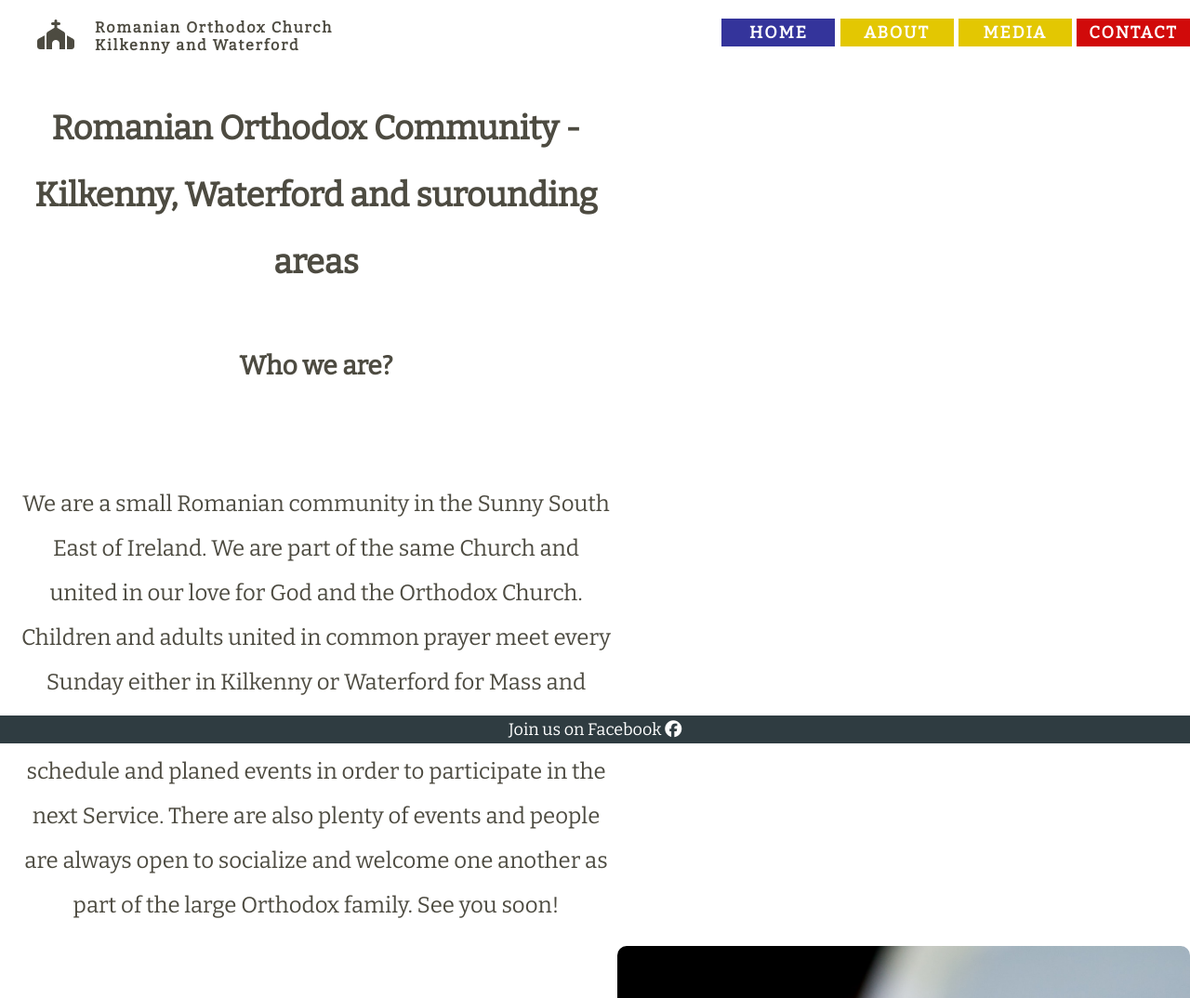
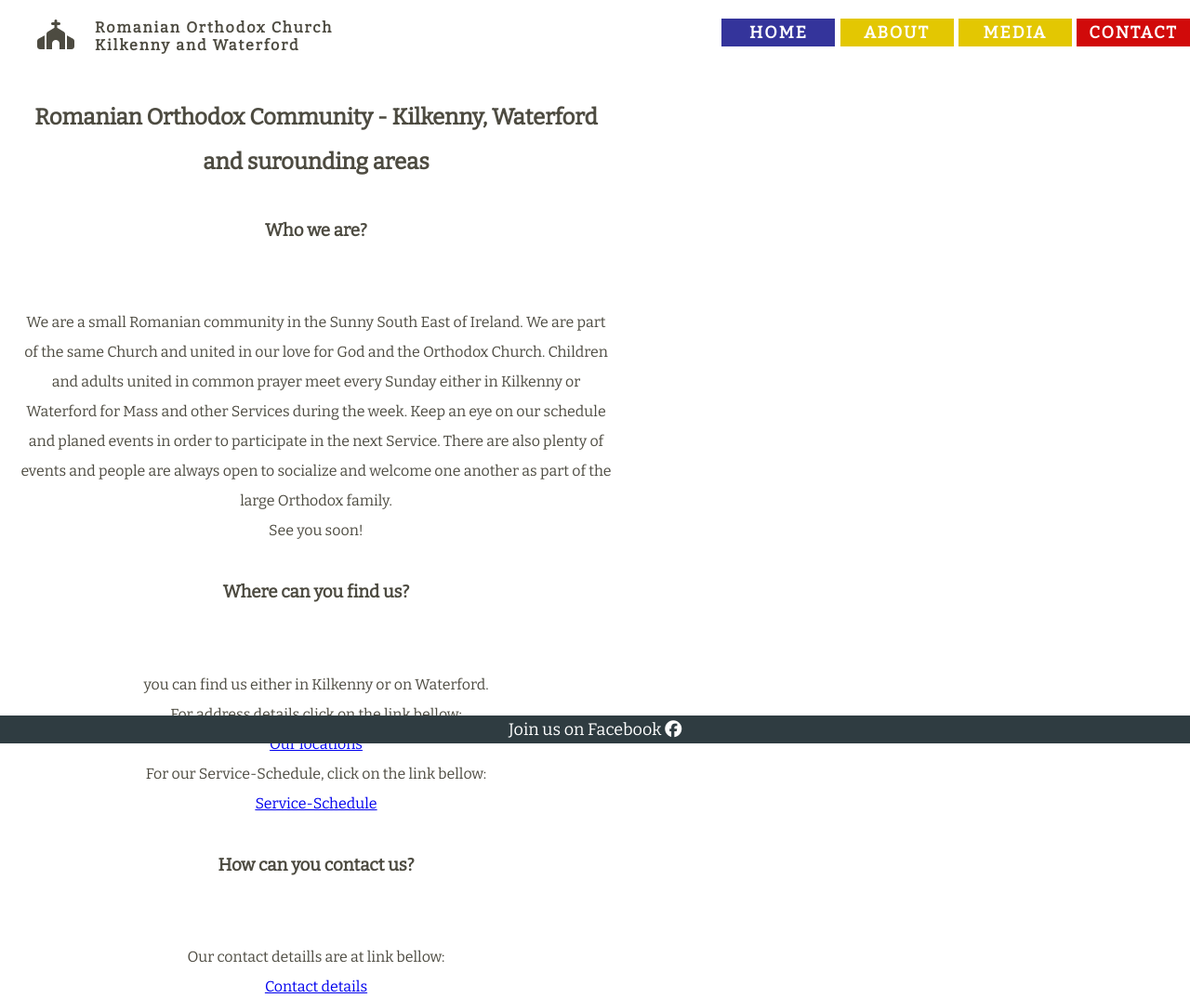
Before and after one commit to Code-Institute-Submissions/mtopircean-project1, a plain HTML site: page about.html in a window 1280 px wide. Shown: the top 1074 px of the page at 93% size. Drawn offline with nearby package versions, Linux system fonts and the light colour scheme.

Commit message:
added contact and location details to about page with links, styled text and arranged photo

```diff
--- a/about.html
+++ b/about.html
@@ -56,8 +56,31 @@
                 Keep an eye on our schedule and planed events in order to participate in the next Service.
                 There are also plenty of events and people are always open to socialize and welcome one another as part
                 of the large Orthodox family.
-
+<br>
                 See you soon!
+            </p>
+            <br>
+            <h3>Where can you find us?</h3>
+            <br>
+            <br>
+            <p>you can find us either in Kilkenny or on Waterford.
+                <br>
+                For address details click on the link bellow:
+                <br>
+                <a href="contact.html">Our locations</a>
+                <br>
+                For our Service-Schedule, click on the link bellow:
+                <a href="index.html">
+                    <br>
+                    Service-Schedule</a>
+                    <br>
+                    <br>
+                    <h3>How can you contact us?</h3>
+            <br>
+            <br>
+                Our contact detaills are at link bellow:
+                <br>
+                <a href="contact.html">Contact details</a>
             </p>
         </div>
         <div id="about-image"></div>
--- a/assets/css/style.css
+++ b/assets/css/style.css
@@ -243,7 +243,7 @@ footer li {
     justify-content: center;
     text-align: center;
     border-radius: 10px;
-    font-size: x-large;
+    font-size: 1rem;
 }
 
 #about-image {
```
